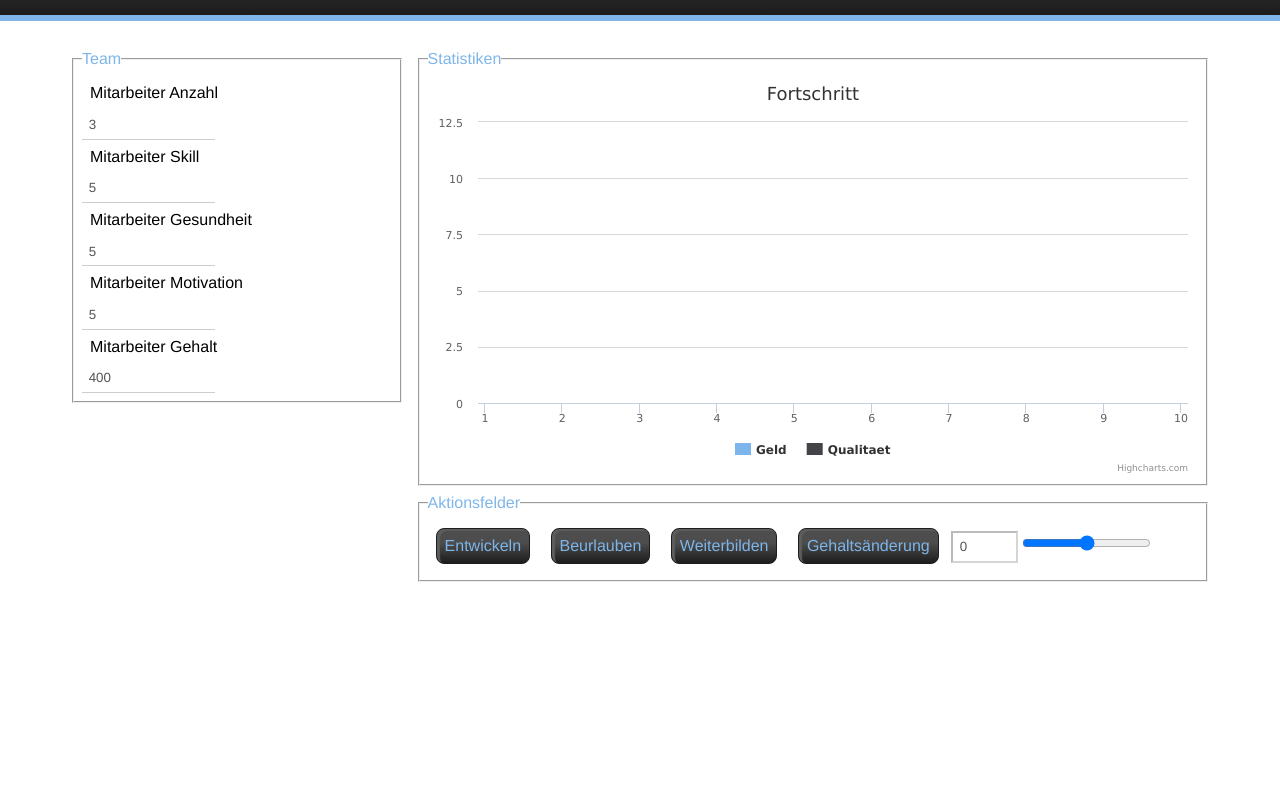
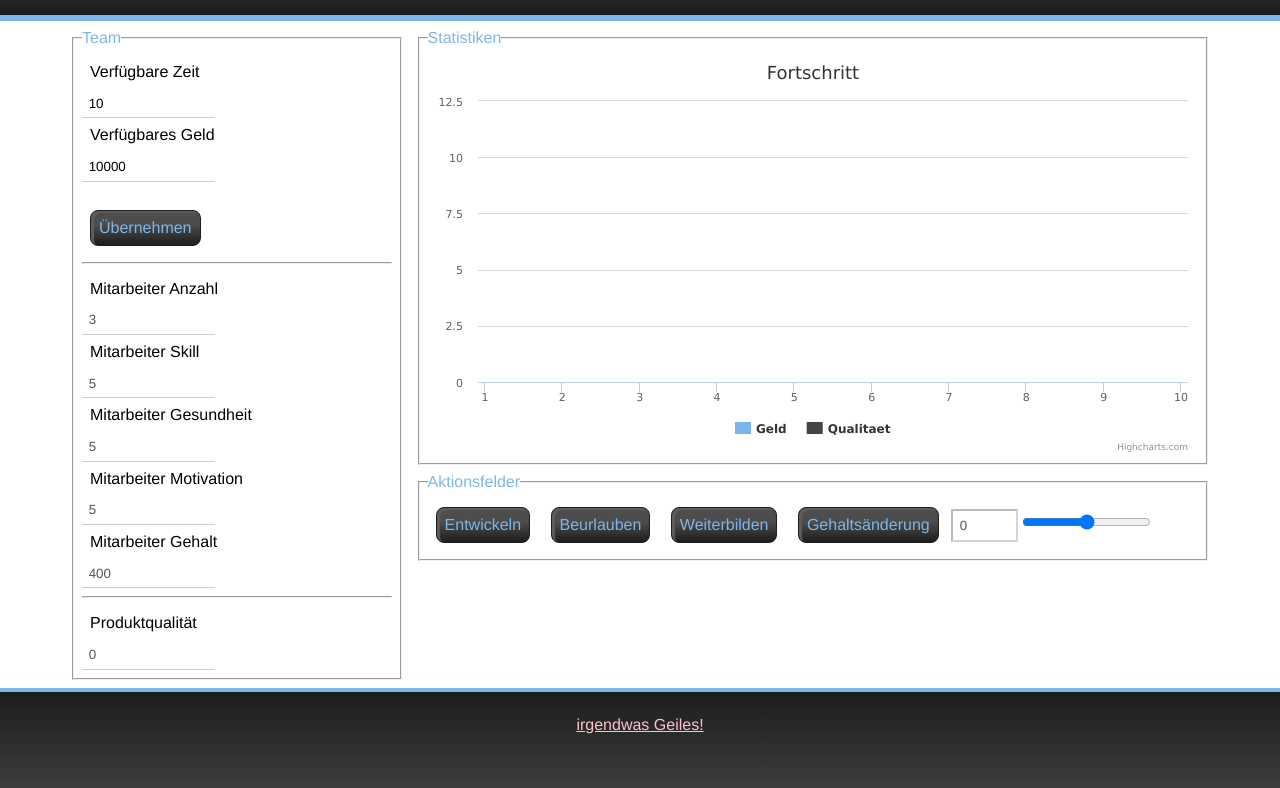
Before and after one commit to ZedGitHub/EvalKomplSW, a plain HTML site: page site/index.html in a window 1280 px wide. Shown: the part 54-842 px from the top of the page. Before the commit the page ends 800 px from the top, so only its background shows below. Drawn offline with Linux system fonts and the light colour scheme.

Commit message:
Add additional information about quality into view. Add editable time and cost to view. Overwork view to be workable for diffenent screen sizes.

```diff
--- a/site/index.html
+++ b/site/index.html
@@ -14,11 +14,19 @@
 
 	<body>
 <h1>Game Developer GAYME</h1>
+<div id="background">
 		<section id="main-content">
 
 			<article id="team-info">
 				<fieldset>
 					<legend>Team</legend>
+					<ul>
+						<li><label for="input-time">Verfügbare Zeit</label><input id="input-time" type="text"/></li>
+						<li><label for="input-money">Verfügbares Geld</label><input id="input-money" type="text"/></li>
+
+						<li><label for="submit"> </label><input id="submit" type="button" value="Übernehmen" onclick="setTimeAndMoney()"/></li>
+					</ul>
+					<hr>
 					<ul>
 						<li><label for="team-number">Mitarbeiter Anzahl</label><input id="team-number" type="text"disabled/></li>
 						<li><label for="team-skill">Mitarbeiter Skill</label><input id="team-skill" type="text"disabled/></li>
@@ -26,6 +34,10 @@
 						<li><label for="team-motivation">Mitarbeiter Motivation</label><input id="team-movitation" type="text"disabled/></li>
 						<li><label for="team-cost">Mitarbeiter Gehalt</label><input id="team-cost" type="text"disabled/></li>
 					</ul>
+					<hr>
+					<ul>
+					<li><label for="team-quality">Produktqualität</label><input id="team-quality" type="text"disabled/></li>
+				</ul>
 				</fieldset>
 			</article>
 
@@ -52,6 +64,10 @@
 			<div class="clear"/>
 
 		</section>
+</div>
+		<footer>
+			<a href="https://www.facebook.com/robert.zoeke?fref=ts">irgendwas Geiles!</a>
+		</footer>
 
 		<script type="text/javascript">
 
--- a/site/scriptStuff.js
+++ b/site/scriptStuff.js
@@ -1,5 +1,6 @@
 var qualitaet = 0;
 var zeit = 0;
+var zeitMax = 10;
 var geld = 10000;
 var teamgroesse = 3;
 var gesundheit = 5;
@@ -28,6 +29,9 @@ function entwickeln() {
         }
     } else {
         alert("Fast tote Leute entwickeln nicht, DU DÖDEL!");
+        zeit = zeit + 1;
+        geld = geld - teamgroesse * gehalt;
+        motivation = motivation - entwicklungsMotivationsReducer;
     }
     update();
     checkGeld();
@@ -108,7 +112,19 @@ function changeCostForTeam(){
   gehaltAendern( parseInt(document.getElementById("value-to-show").value));
 }
 
+function setTimeAndMoney(){
+  zeitMax = parseInt(document.getElementById('input-time').value);
+  geld = parseInt(document.getElementById('input-money').value);
+}
+
+
+
 function update() {
+    // Fill default values inside the start editables
+    document.getElementById('input-time').value = (zeitMax - zeit);
+    document.getElementById('input-money').value = geld;
+    document.getElementById('team-quality').value = qualitaet;
+
     // Fill values inside the team info
     document.getElementById('team-number').value = teamgroesse;
     document.getElementById('team-skill').value = skill;
@@ -117,4 +133,9 @@ function update() {
     document.getElementById('team-cost').value = gehalt;
 
     initializeChart();
+
+    if(zeit === zeitMax){
+      alert('Zeit ist abgelaufen du Dödel!');
+      location.reload();
+    }
 }
--- a/site/style.css
+++ b/site/style.css
@@ -2,11 +2,12 @@
  * color 1 : #7EB6EA
  */
 
-body,ul,li,p,input,fieldset,legend{
+body,ul,li,p,input,fieldset,legend,h1{
   padding: 0;
   margin: 0;
   list-style: none;
   font-family: helvetica;
+  background: #3d3d3d;
 }
 
 h1{
@@ -22,9 +23,14 @@ h1{
   clear: both;
 }
 
+#background{
+  background: white;
+}
+
 #main-content{
   width: 90%;
   margin: auto;
+
 }
 
 #team-info{
@@ -32,13 +38,17 @@ h1{
   width: 30%;
 }
 
+ul{background: white;}
+li{background: white;}
+
 #team-info fieldset ul li label{
   width: 11em;
   display: inline-block;
   padding: 0.5em;
+  background: white;
 }
 
-#team-info fieldset ul li input{
+#team-info fieldset ul li input[type="text"]{
   width: 10em;
   padding: 0.5em;
   background: white;
@@ -49,11 +59,13 @@ h1{
 fieldset {
   margin: 0.5em;
   padding: 0.5em;
+  background: white;
 }
 
 fieldset legend{
   color: #7EB6EA;
   font-size: 1em;
+  background: white;
 }
 
 aside{
@@ -62,7 +74,7 @@ aside{
   overflow: hidden;
 }
 
-#buttons input[type=button] {
+input[type=button] {
   border-radius: 0.5em;
   background: linear-gradient(#4d4d4d 40%,#1d1d1d 100%);
   box-shadow: #5d5d5d 3px 2px 1px inset;
@@ -74,11 +86,11 @@ aside{
   transition: border-color 250ms;
 }
 
-#buttons input[type=button]:hover {
+input[type=button]:hover {
   border:solid 1px #7EB6EA;
 }
 
-#buttons input[type=button]:active {
+input[type=button]:active {
   box-shadow: #7EB6EA 0px 0px 5px inset;
   opacity: 0.9;
 }
@@ -89,3 +101,24 @@ aside{
   width: 5em;
   background: white;
 }
+
+footer{
+  position: relative;
+  bottom: 0;
+  left: 0;
+  width: 100%;
+  height: 6em;
+  border-top: solid 0.3em #7EB6EA;
+  background: linear-gradient(#1d1d1d,#3d3d3d);
+  text-align: center;
+}
+
+footer a {
+  margin: 1.5em;
+  color: pink;
+  display: block;
+}
+
+#container{
+  width: 100%;
+}
```
Also changed, not shown: 1 other file.
